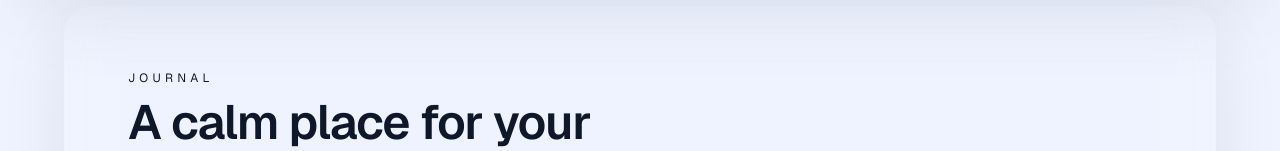
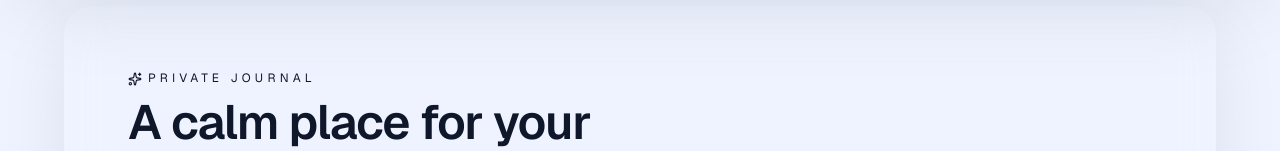
Before and after one commit to abhishal-ks/ssj-app, a Next.js app: page /dashboard in a window 1280 px wide. Shown: the part 136-287 px from the top of the page. Built offline with nearby package versions, Linux system fonts and the light colour scheme; no server answers.

Commit message:
Remove obsolete borders and change text content

```diff
--- a/src/app/dashboard/page.tsx
+++ b/src/app/dashboard/page.tsx
@@ -2,7 +2,7 @@
 
 import { useEffect, useMemo, useState } from "react";
 import Link from "next/link";
-import { Search, Sparkles, Plus } from "lucide-react";
+import { ChevronDown, Search, Sparkles, Plus } from "lucide-react";
 import { Card, Button, PageShell, StatusPill, Input } from "@/components/ui";
 
 type EntryData = {
@@ -117,6 +117,7 @@ export default function Dashboard() {
 
     const sectionOrder = ["Today", "Yesterday", "Last 7 days", "Earlier"];
     const totalEntries = entries.length;
+    const [searchOpen, setSearchOpen] = useState(true);
 
     return (
         <PageShell className="py-8 sm:py-10">
@@ -126,7 +127,10 @@ export default function Dashboard() {
                         <div className="absolute right-0 top-0 h-40 w-40 rounded-full bg-accent/10 blur-3xl" />
                         <div className="relative grid gap-6 lg:grid-cols-[1.1fr_0.9fr] lg:items-end">
                             <div className="max-w-2xl">
-                                <p className="text-xs uppercase tracking-[0.35em] text-muted">Journal</p>
+                                <p className="text-xs uppercase tracking-[0.35em] text-muted">
+                                    <Sparkles size={14} className="inline-block mr-1.5" />
+                                    Private Journal
+                                </p>
                                 <h1 className="mt-3 text-4xl font-semibold tracking-tight text-foreground sm:text-5xl">A calm place for your thoughts.</h1>
                                 <p className="mt-4 text-sm leading-7 text-muted sm:text-base">
                                     Review your recent reflections, search quickly, and add a new entry in a gentle writing experience.
```
